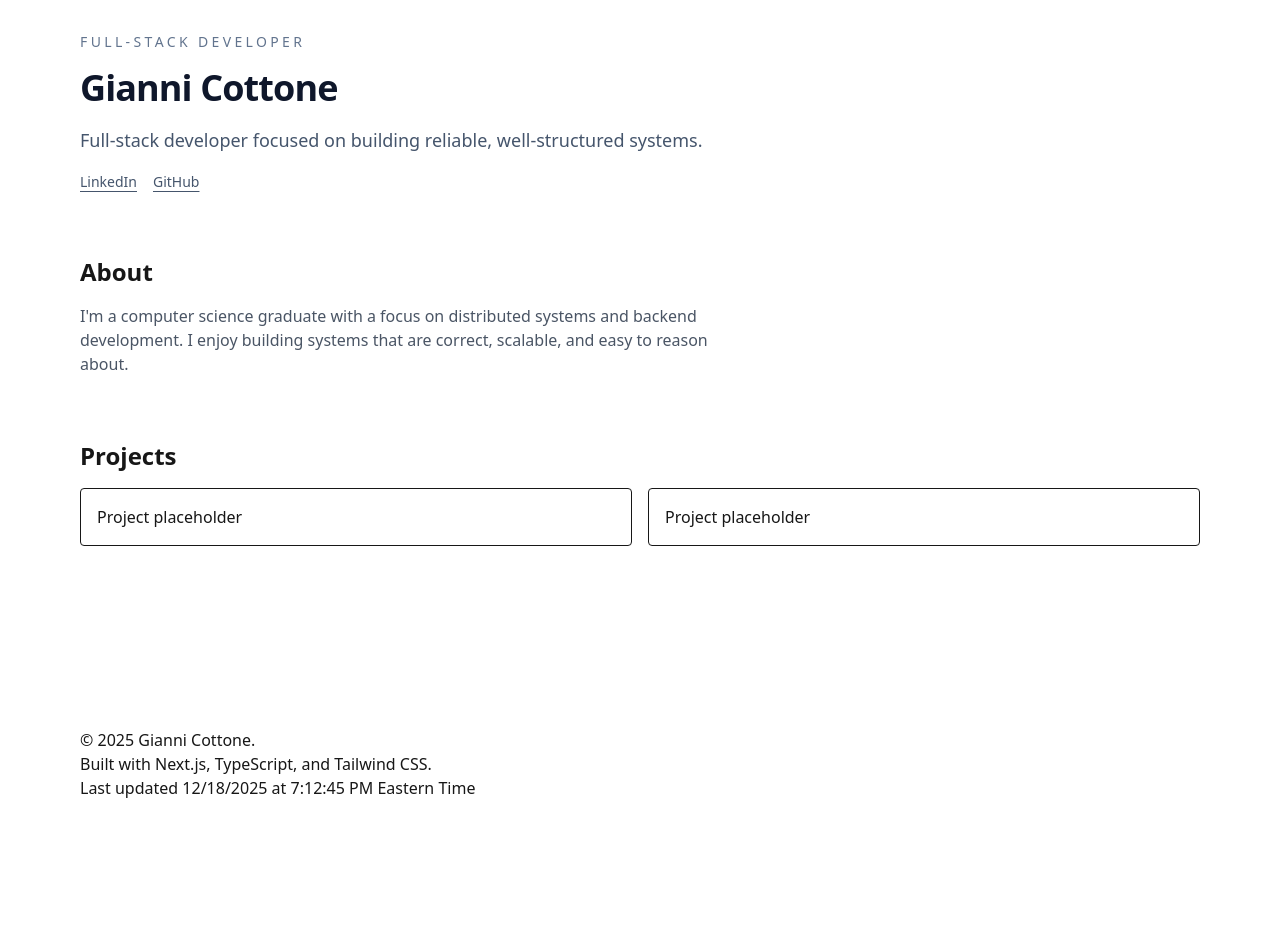
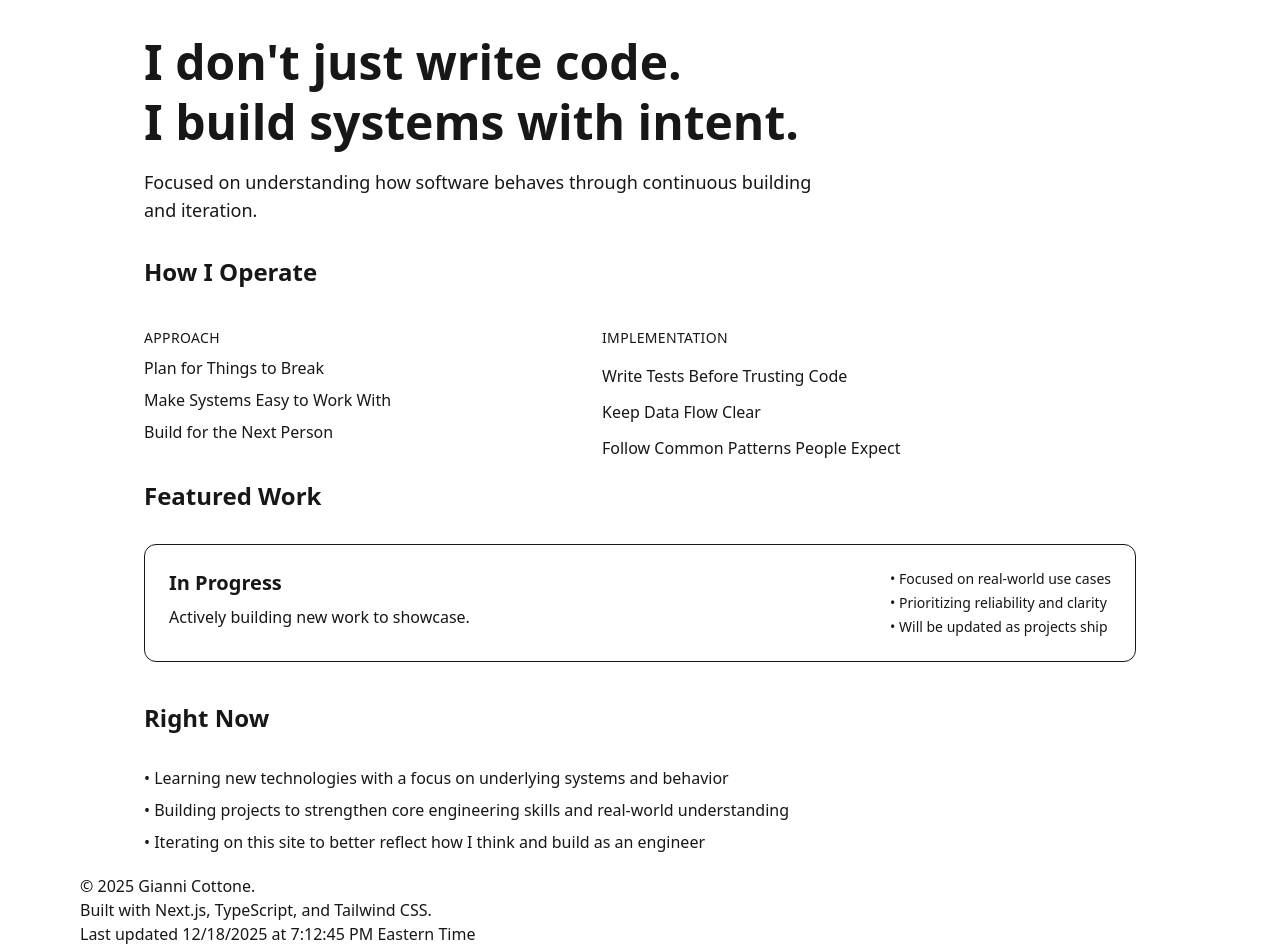
Before and after one commit to giannicottone/gianni-portfolio, a Next.js app: page / in a window 1280 px wide. Before the commit the page ends 800 px from the top, so only its background shows below. Built offline with nearby package versions, Linux system fonts and the light colour scheme.

Commit message:
Moved Dev Changes to Production Page

```diff
--- a/src/app/page.tsx
+++ b/src/app/page.tsx
@@ -1,3 +1,8 @@
+import Hero from "@/components/sections/Hero";
+import Now from "@/components/sections/Now";
+import Projects from "@/components/sections/Projects";
+import HowIOperate from "@/components/sections/ThisIsTheWay";
+import Container from "@/components/ui/Container";
 import Link from "next/link";
 
 const socialLinks = [
@@ -15,59 +20,11 @@ const socialLinks = [
 
 export default function HomePage() {
   return (
-    <div className="space-y-16 py-8">
-      {/* Hero */}
-      <section className="space-y-4">
-        <div className="space-y-4">
-          <p className="text-sm font-medium uppercase tracking-[0.24em] text-slate-500">
-            Full-Stack Developer
-          </p>
-          <h1 className="text-4xl font-bold tracking-tight text-slate-900">
-            Gianni Cottone
-          </h1>
-          <p className="max-w-2xl text-lg leading-8 text-slate-600">
-          Full-stack developer focused on building reliable, well-structured systems.
-          </p>
-        </div>
-
-        <div className="flex gap-4 text-sm text-slate-600">
-          {socialLinks.map((link) => (
-            <Link
-              key={link.label}
-              href={link.href}
-              target="_blank"
-              rel="noopener noreferrer"
-              className="underline underline-offset-4 transition hover:text-slate-900"
-            >
-              {link.label}
-            </Link>
-          ))}
-        </div>
-      </section>
-
-      {/* About Preview */}
-      <section className="space-y-4">
-        <h2 className="text-2xl font-semibold">About</h2>
-        <p className="text-gray-600 max-w-2xl">
-          I{"'"}m a computer science graduate with a focus on distributed systems and backend development.
-          I enjoy building systems that are correct, scalable, and easy to reason about.
-        </p>
-      </section>
-
-      {/* Projects Preview */}
-      <section className="space-y-4">
-        <h2 className="text-2xl font-semibold">Projects</h2>
-
-        <div className="grid gap-4 md:grid-cols-2">
-          <div className="border p-4 rounded">
-            Project placeholder
-          </div>
-          <div className="border p-4 rounded">
-            Project placeholder
-          </div>
-        </div>
-      </section>
-
-    </div>
+   <Container>
+        <Hero />
+        <HowIOperate />
+        <Projects />
+        <Now />
+    </Container>
   );
 }
```
